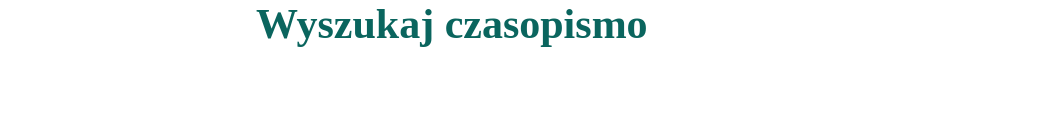
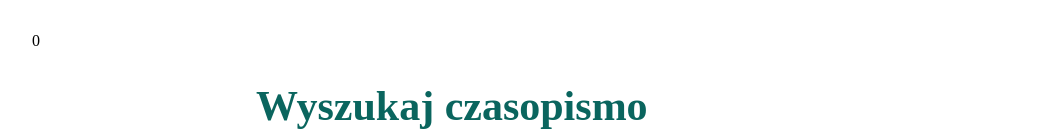
Before and after one commit to sabina-strommer-marchewka/kazus-podatkowy, a Vue app: page / in a window 1280 px wide. Shown: the top 136 px of the page, without its empty margins (0-1062 px from the left). Built offline with nearby package versions, Linux system fonts and the light colour scheme.

Commit message:
Enable adding products to cart

```diff
--- a/index.html
+++ b/index.html
@@ -1,5 +1,5 @@
 <!DOCTYPE html>
-<html lang="">
+<html lang="pl-PL">
   <head>
     <meta charset="UTF-8">
     <link rel="icon" href="/favicon.ico">
--- a/src/App.vue
+++ b/src/App.vue
@@ -1,9 +1,12 @@
 <script setup>
 import ProductGrid from './components/ProductGrid.vue'
+import Cart from './components/Cart.vue'
 </script>
 
 <template>
-  <header></header>
+  <header>
+    <Cart />
+  </header>
   <main>
     <ProductGrid />
   </main>
--- /dev/null
+++ b/src/components/Cart.vue
@@ -0,0 +1,20 @@
+<script setup>
+import { useProductStore } from '@/stores/products'
+import { computed } from 'vue'
+const store = useProductStore()
+
+const cartProducts = computed(() => store.cartProducts)
+</script>
+
+<template>
+  <div class="cart" aria-live="polite">
+    <span class="visually-hidden"> {{ 'Ilość produktów w koszyku' }}</span>
+    {{ cartProducts.length }}
+  </div>
+</template>
+
+<style lang="scss" scoped>
+.cart {
+  padding: 2rem;
+}
+</style>
--- a/src/components/Product.vue
+++ b/src/components/Product.vue
@@ -2,12 +2,18 @@
 const props = defineProps({
   product: Object,
 })
+import { useProductStore } from '@/stores/products'
+
+const store = useProductStore()
+function addToCart(product) {
+  store.addToCart(product)
+}
 </script>
 
 <template>
   <div class="product">
     <img :src="product.image" alt="product.name" class="product__image" />
-    <button class="product__info" @click="addToCart2(product)">
+    <button class="product__info" @click="addToCart(product)">
       <p class="product__name">{{ product.name }}</p>
       <p class="product__price">{{ `${product.price} PLN` }}</p>
       <p class="product__VAT">+ VAT 23%</p>
--- a/src/stores/products.js
+++ b/src/stores/products.js
@@ -1,8 +1,13 @@
 import { defineStore } from 'pinia'
-import { computed } from 'vue'
+import { computed, ref } from 'vue'
 import productData from '../../data/products.json'
 
 export const useProductStore = defineStore('ProductStore', () => {
-    const products = computed(() => productData)
-    return { products }
-  })
+  const products = computed(() => productData)
+  const cartProducts = ref([])
+  function addToCart(product) {
+    cartProducts.value.push(product)
+  }
+
+  return { products, cartProducts, addToCart }
+})
--- a/src/styles/styles.scss
+++ b/src/styles/styles.scss
@@ -24,3 +24,13 @@ button {
   cursor: pointer;
   color: unset;
 }
+
+.visually-hidden {
+  clip: rect(0 0 0 0);
+  clip-path: inset(50%);
+  height: 1px;
+  overflow: hidden;
+  position: absolute;
+  white-space: nowrap;
+  width: 1px;
+}
```
